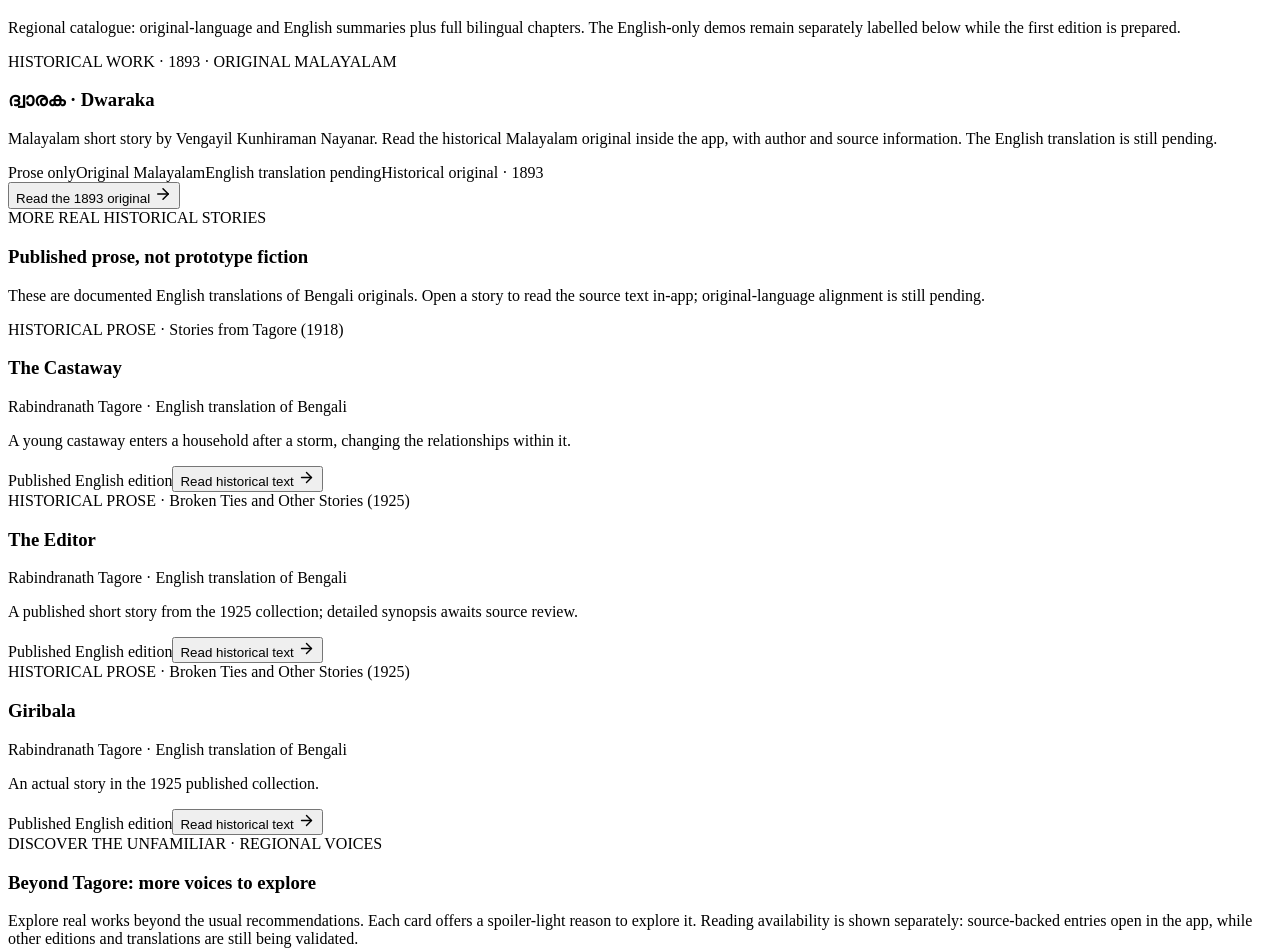
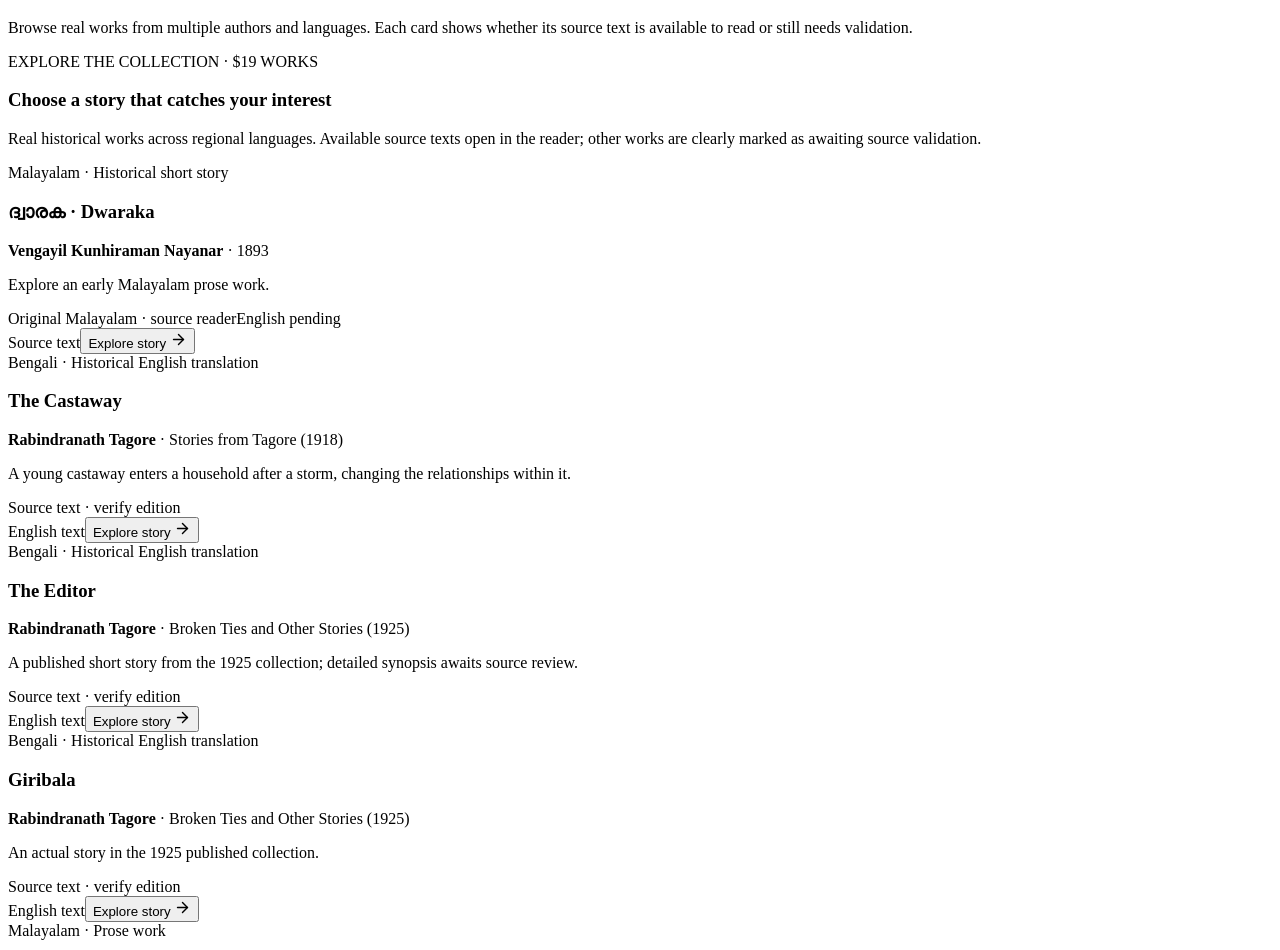
Before and after one commit to scaleblueprint/kathakhoj, a React (Vite) app: page / in a window 1280 px wide. Shown: the part 485-1435 px from the top of the page. Built offline with nearby package versions, Linux system fonts and the light colour scheme; the HTML template or start-up script is replaced by a standard one.

Commit message:
Unify all historical and regional works in main Discover grid instead of hiding below single featured card

```diff
--- a/src/App.jsx
+++ b/src/App.jsx
@@ -306,12 +306,15 @@ function App() {
               <div className="eyebrow">BEGIN YOUR JOURNEY</div>
               <h2>Discover lesser-known prose</h2>
             </div>
-            <p>Regional catalogue: original-language and English summaries plus full bilingual chapters. The English-only demos remain separately labelled below while the first edition is prepared.</p>
+            <p>Browse real works from multiple authors and languages. Each card shows whether its source text is available to read or still needs validation.</p>
           </div>
 
-          <div className="candidate-card"><div><div className="eyebrow">HISTORICAL WORK · 1893 · ORIGINAL MALAYALAM</div><h3>ദ്വാരക <span>· Dwaraka</span></h3><p>Malayalam short story by Vengayil Kunhiraman Nayanar. Read the historical Malayalam original inside the app, with author and source information. The English translation is still pending.</p><div className="candidate-tags"><span>Prose only</span><span>Original Malayalam</span><span>English translation pending</span><span>Historical original · 1893</span></div></div><button className="primary" onClick={() => { openHistorical() }}>Read the 1893 original <ArrowRight size={18}/></button></div>
-          <div className="demo-heading"><div className="eyebrow">MORE REAL HISTORICAL STORIES</div><h3>Published prose, not prototype fiction</h3><p>These are documented English translations of Bengali originals. Open a story to read the source text in-app; original-language alignment is still pending.</p></div><div className="story-grid">{historicalSelections.map(item => <article className="story-card" key={item.id}><div className="story-card__body"><div className="eyebrow">HISTORICAL PROSE · {item.edition}</div><h3>{item.title}</h3><p>{item.author} · {item.language}</p><p>{item.description}</p><div className="story-card__footer"><span>Published English edition</span><button onClick={() => openHistorical(item)}>Read historical text <ArrowRight size={17}/></button></div></div></article>)}</div>
-          <section className="validation-collection" aria-label="Historical works awaiting validation"><div className="demo-heading"><div className="eyebrow">DISCOVER THE UNFAMILIAR · REGIONAL VOICES</div><h3>Beyond Tagore: more voices to explore</h3><p>Explore real works beyond the usual recommendations. Each card offers a spoiler-light reason to explore it. Reading availability is shown separately: source-backed entries open in the app, while other editions and translations are still being validated.</p></div><div className="story-grid">{validationCandidates.map(item => <article className="story-card" key={item.id}><div className="story-card__body"><div className="eyebrow">{item.language} · {item.kind}</div><h3>{item.title}</h3><p><strong>{item.author}</strong></p><p>{item.date}</p>{item.hook && <p><strong>Why explore:</strong> {item.hook}</p>}<div className="candidate-tags"><span>{item.readerReady ? 'SOURCE TEXT · VERIFY CHAPTERS' : 'DISCOVERY · VALIDATION PENDING'}</span><span>{item.readerReady ? 'Historical text available' : 'Text not yet verified'}</span></div><p className="muted">{item.status}</p><div className="story-card__footer"><span>{item.readerReady ? "Source-backed edition" : "Source verification pending"}</span>{item.readerReady ? <button onClick={() => openHistorical(item)}>Read source text <ArrowRight size={17}/></button> : <span>Reader pending source</span>}</div></div></article>)}</div></section>
+          <div className="demo-heading"><div className="eyebrow">EXPLORE THE COLLECTION · ${validationCandidates.length + historicalSelections.length + 1} WORKS</div><h3>Choose a story that catches your interest</h3><p>Real historical works across regional languages. Available source texts open in the reader; other works are clearly marked as awaiting source validation.</p></div>
+          <div className="story-grid">
+            <article className="story-card"><div className="story-card__body"><div className="eyebrow">Malayalam · Historical short story</div><h3>ദ്വാരക · Dwaraka</h3><p><strong>Vengayil Kunhiraman Nayanar</strong> · 1893</p><p>Explore an early Malayalam prose work.</p><div className="candidate-tags"><span>Original Malayalam · source reader</span><span>English pending</span></div><div className="story-card__footer"><span>Source text</span><button onClick={() => openHistorical()}>Explore story <ArrowRight size={17}/></button></div></div></article>
+            {historicalSelections.map(item => <article className="story-card" key={item.id}><div className="story-card__body"><div className="eyebrow">Bengali · Historical English translation</div><h3>{item.title}</h3><p><strong>{item.author}</strong> · {item.edition}</p><p>{item.description}</p><div className="candidate-tags"><span>Source text · verify edition</span></div><div className="story-card__footer"><span>English text</span><button onClick={() => openHistorical(item)}>Explore story <ArrowRight size={17}/></button></div></div></article>)}
+            {validationCandidates.map(item => <article className="story-card" key={item.id}><div className="story-card__body"><div className="eyebrow">{item.language} · {item.kind}</div><h3>{item.title}</h3><p><strong>{item.author}</strong> · {item.date}</p>{item.hook && <p><strong>Why explore:</strong> {item.hook}</p>}<div className="candidate-tags"><span>{item.readerReady ? 'Source reader · verify chapters' : 'Source validation pending'}</span></div><p className="muted">{item.status}</p><div className="story-card__footer"><span>{item.readerReady ? 'Historical English text' : 'Discovery only'}</span>{item.readerReady ? <button onClick={() => openHistorical(item)}>Explore story <ArrowRight size={17}/></button> : <span>Reader pending</span>}</div></div></article>)}
+          </div>
           <div className="demo-heading"><div className="eyebrow">READABLE STORIES</div><h3>Original-language and English reading</h3><p>The Blue Door is complete in Kannada and English. The other two stories remain clearly labelled English-only demonstrations. The historical Dwaraka reader is available above in Malayalam; its English translation is pending.</p></div>
           <div className="controls">
             <div className="search"><Search size={18}/><input value={query} onChange={e => setQuery(e.target.value)} placeholder="Search stories, places or themes…" /></div>
```
